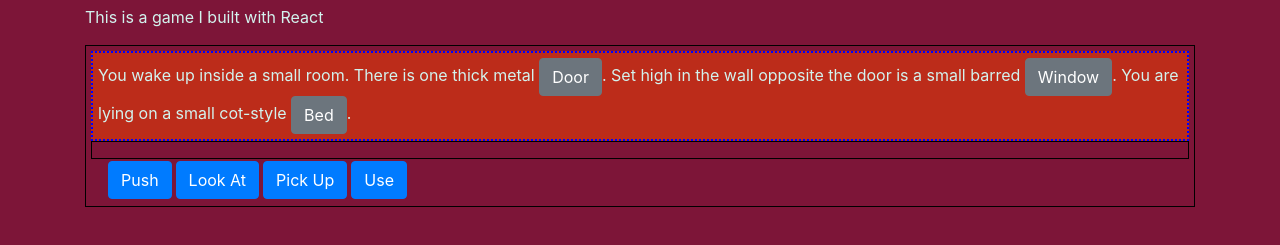
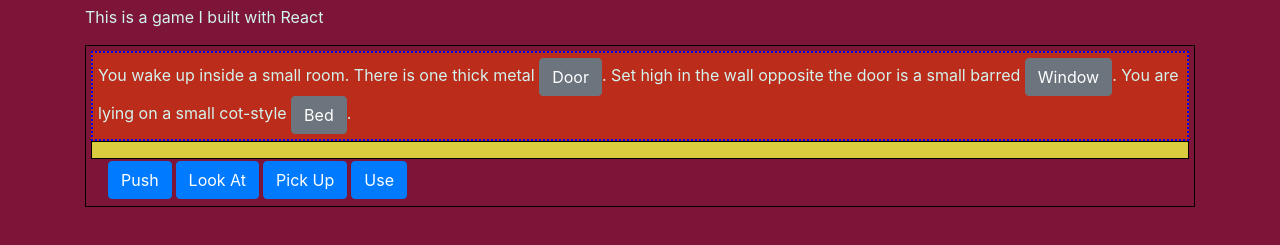
Before and after one commit to CryHavok01/Third-React-Game, a plain HTML site: page index.html in a window 1280 px wide. Shown: the part 41-286 px from the top of the page. Drawn offline with nearby package versions, Linux system fonts and the light colour scheme.

Commit message:
Add files via upload

```diff
--- a/main.css
+++ b/main.css
@@ -24,6 +24,8 @@ p {
 
 .display-box {
     border: 1px solid black;
+    background-color: #DACC3E;
+    color: #7A3B69;
 }
 
 .verb-button {
```
